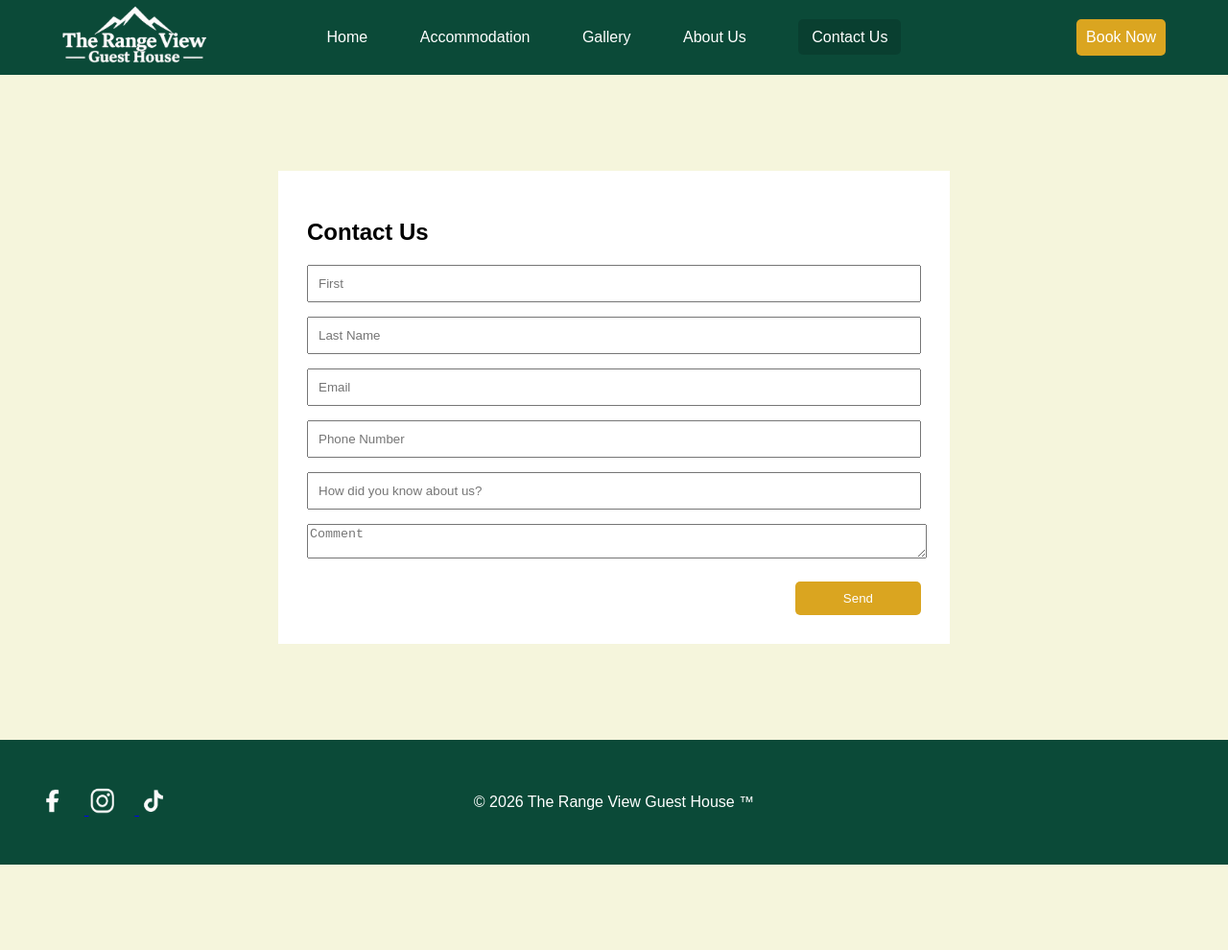
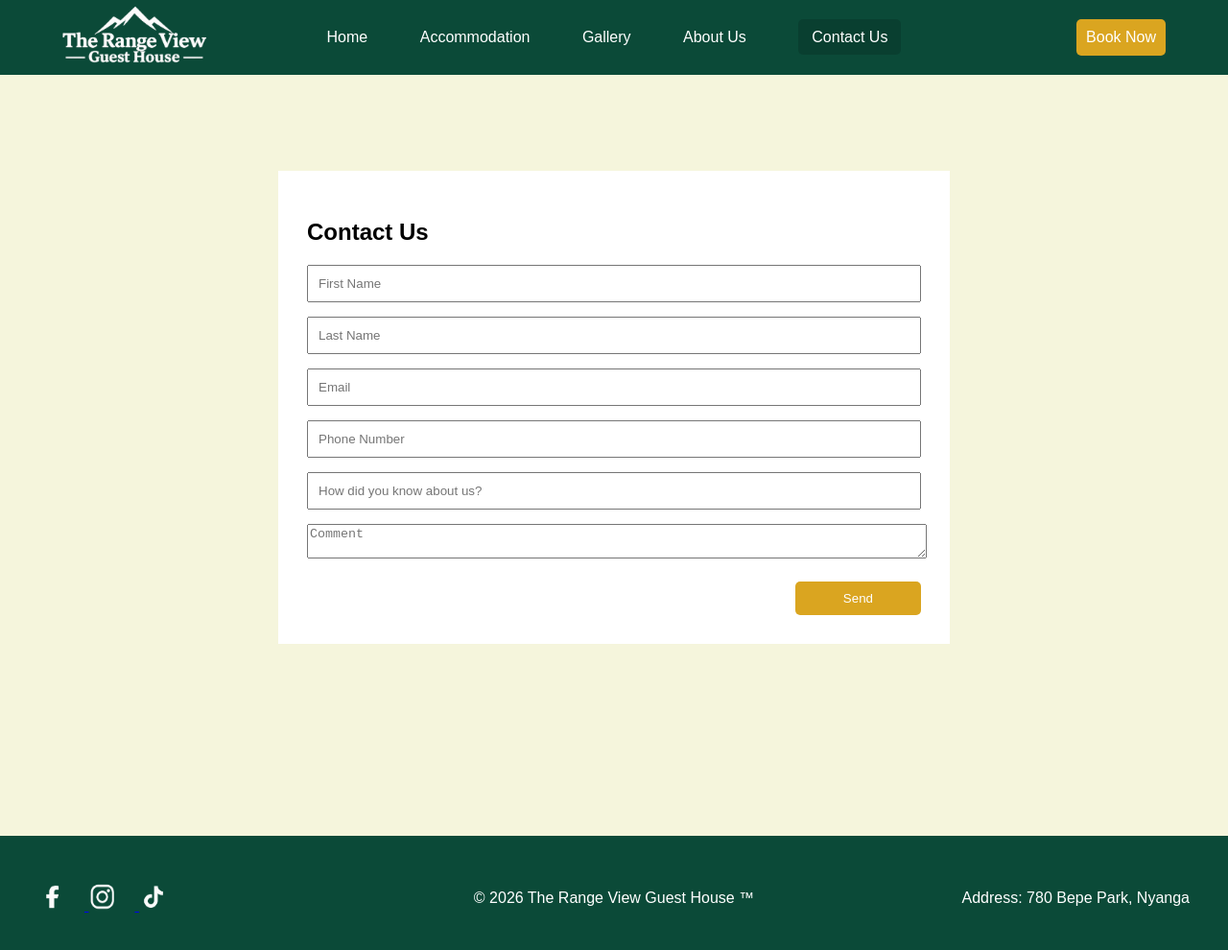
Before and after one commit to rehert/Range_View-website, a plain HTML site: page contact.html in a window 1280 px wide. Shown: the whole page at 96% size. Before the commit the page ends 901 px from the top, so only its background shows below. Drawn offline with Linux system fonts and the light colour scheme.

Commit message:
Update website pages and footer

```diff
--- a/contact.html
+++ b/contact.html
@@ -22,7 +22,7 @@
 
     <input type="text"
            name="first_name"
-           placeholder="First "
+           placeholder="First Name "
            required>
 
     <input type="text"
@@ -85,6 +85,8 @@
         &copy; 2026 The Range View Guest House &trade;
     </p>
 
+     <p class="footer_address">Address: 780 Bepe Park, Nyanga</p>
+
        </footer>
     </body>
 </html>
--- a/style.css
+++ b/style.css
@@ -529,8 +529,17 @@ footer {
     padding: 35px 40px;
     position: relative;
     min-height: 60px;
+   margin-top: 200px;
 }
 
+.footer_address {
+    position: absolute;
+    right: 40px;
+    transform: translateY(-50%);
+    top: 50%;
+    margin: 0;
+
+}
 .social-icons {
     position: absolute;
     left: 40px;
```
Also changed, not shown: Accommodation.html (+2 -0 lines), aboutus.html (+3 -0 lines), book.html (+2 -0 lines), gallery.html (+3 -1 lines), index.html (+2 -0 lines), 1 other file.
